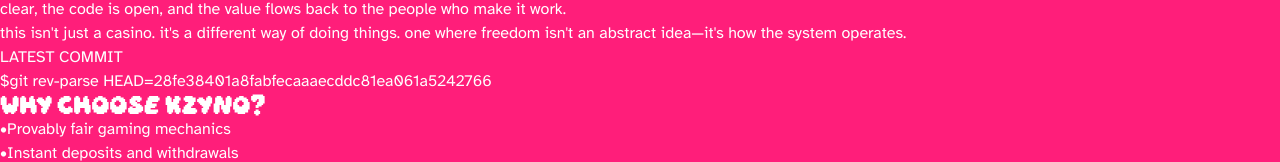
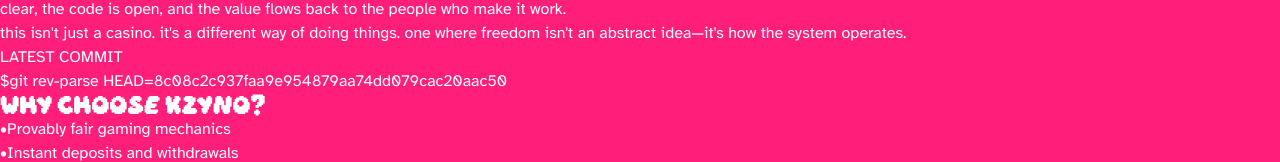
Before and after one commit to 0xe37d/kzyno, a Next.js app: page /about in a window 1280 px wide. Shown: the part 269-431 px from the top of the page. Built offline with nearby package versions, Linux system fonts and the light colour scheme.

Commit message:
chore: update commit hash

```diff
--- a/src/app/commit-hash.ts
+++ b/src/app/commit-hash.ts
@@ -1 +1 @@
-export const NEXT_PUBLIC_COMMIT_HASH: string = '28fe38401a8fabfecaaaecddc81ea061a5242766';
+export const NEXT_PUBLIC_COMMIT_HASH: string = '8c08c2c937faa9e954879aa74dd079cac20aac50';
```
